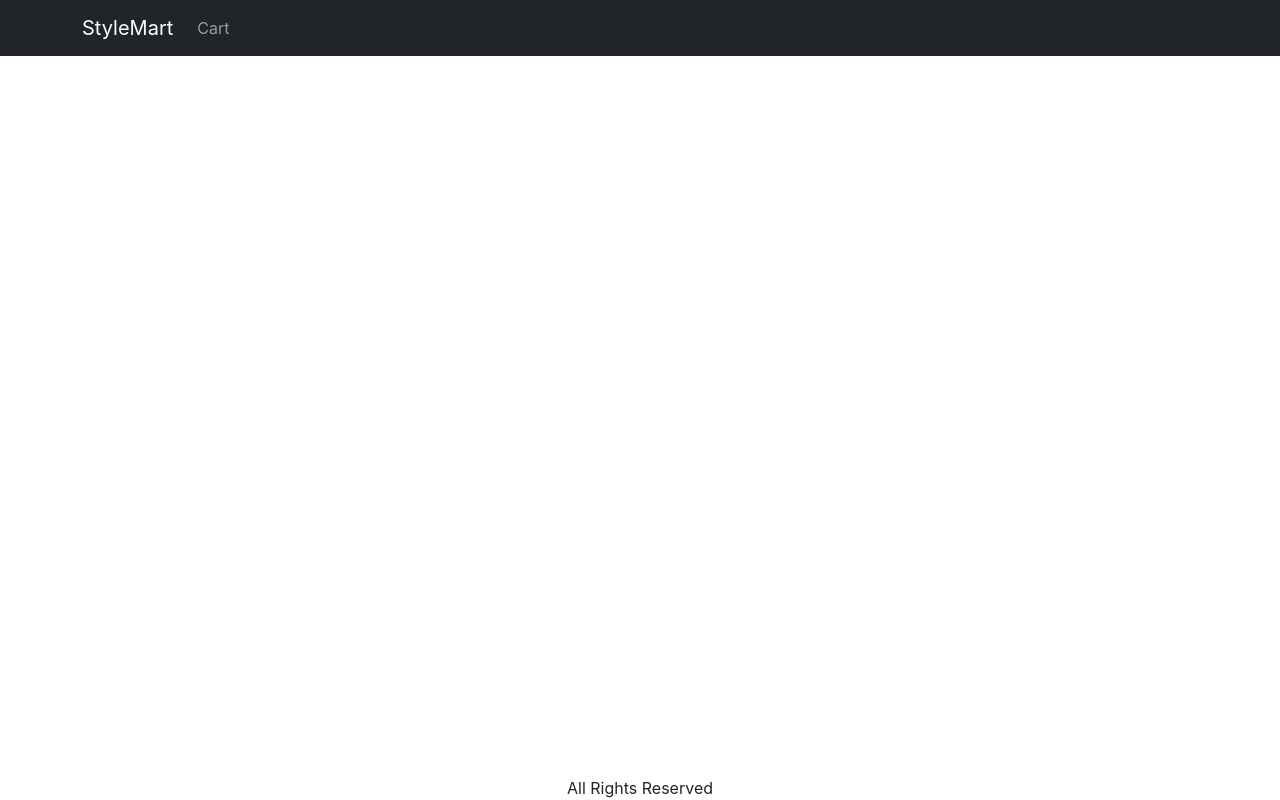
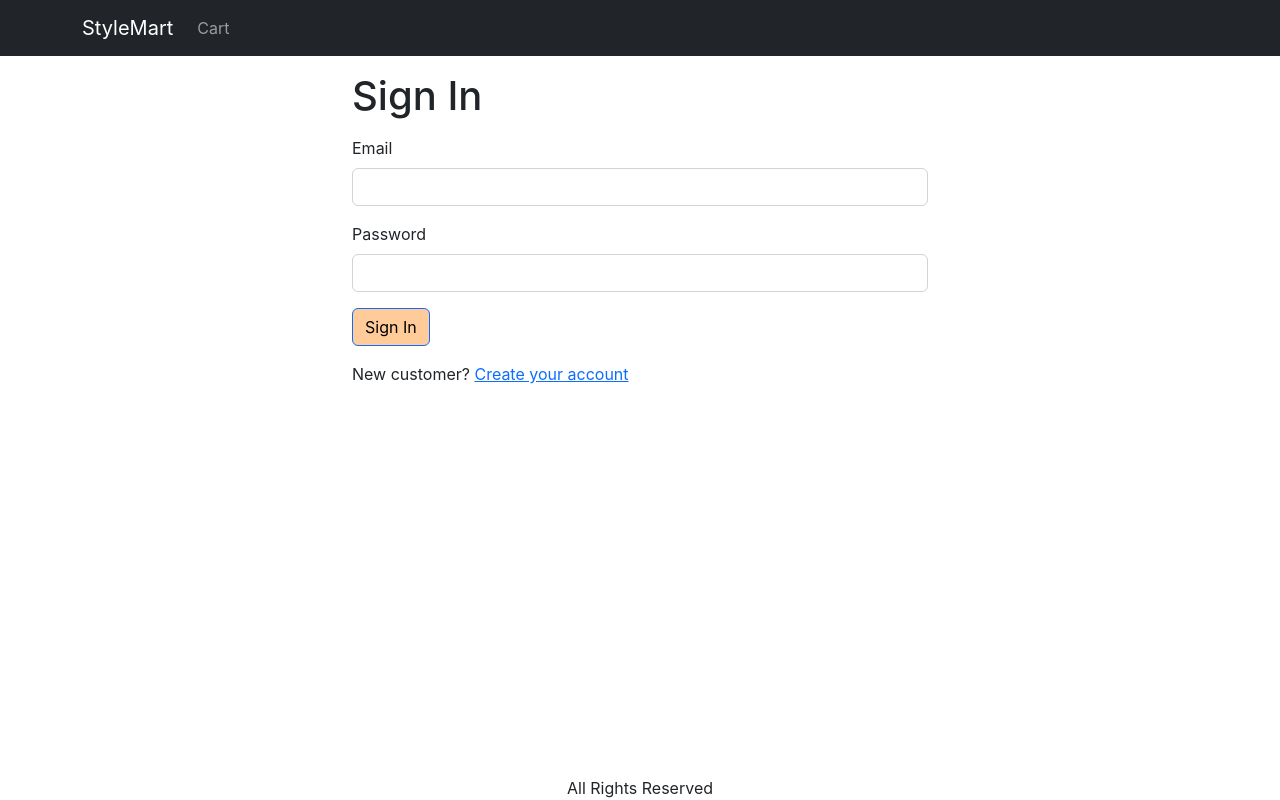
Before and after one commit to Diablo-S/style-mart, a React (Create React App) app in the folder Stylemart/frontend/: page /signin in a window 1280 px wide. Built offline with nearby package versions, Linux system fonts and the light colour scheme.

Commit message:
12th commit

```diff
--- a/Stylemart/frontend/src/App.js
+++ b/Stylemart/frontend/src/App.js
@@ -10,6 +10,7 @@ import { Link } from "react-router-dom";
 import { Store } from "./Store";
 import { useContext } from "react";
 import CartScreen from "./screens/CartScreen";
+import SigninScreen from "./screens/SigninScreen";
 
 function App() {
   const { state} = useContext(Store);
@@ -41,6 +42,7 @@ function App() {
             <Routes>
               <Route path="/product/:slug" element={<ProductScreen />} />
               <Route path="/cart" element={<CartScreen />} />
+              <Route path="/signin" element={<SigninScreen />} />
               <Route path="/" element={<HomeScreen />} />
             </Routes>
           </Container>
--- a/Stylemart/frontend/src/index.css
+++ b/Stylemart/frontend/src/index.css
@@ -51,3 +51,7 @@ main{
 .img-thumbnail {
   height: 80px;
 }
+
+.small-container {
+  max-width: 600px;
+}
--- a/Stylemart/frontend/src/screens/CartScreen.js
+++ b/Stylemart/frontend/src/screens/CartScreen.js
@@ -169,7 +169,7 @@ export default function CartScreen() {
   }
 
   const checkoutHandler = () => {
-    navigate('signin?redirect=/shipping');
+    navigate('/signin?redirect=/shipping');
   };
 
   return (
```
